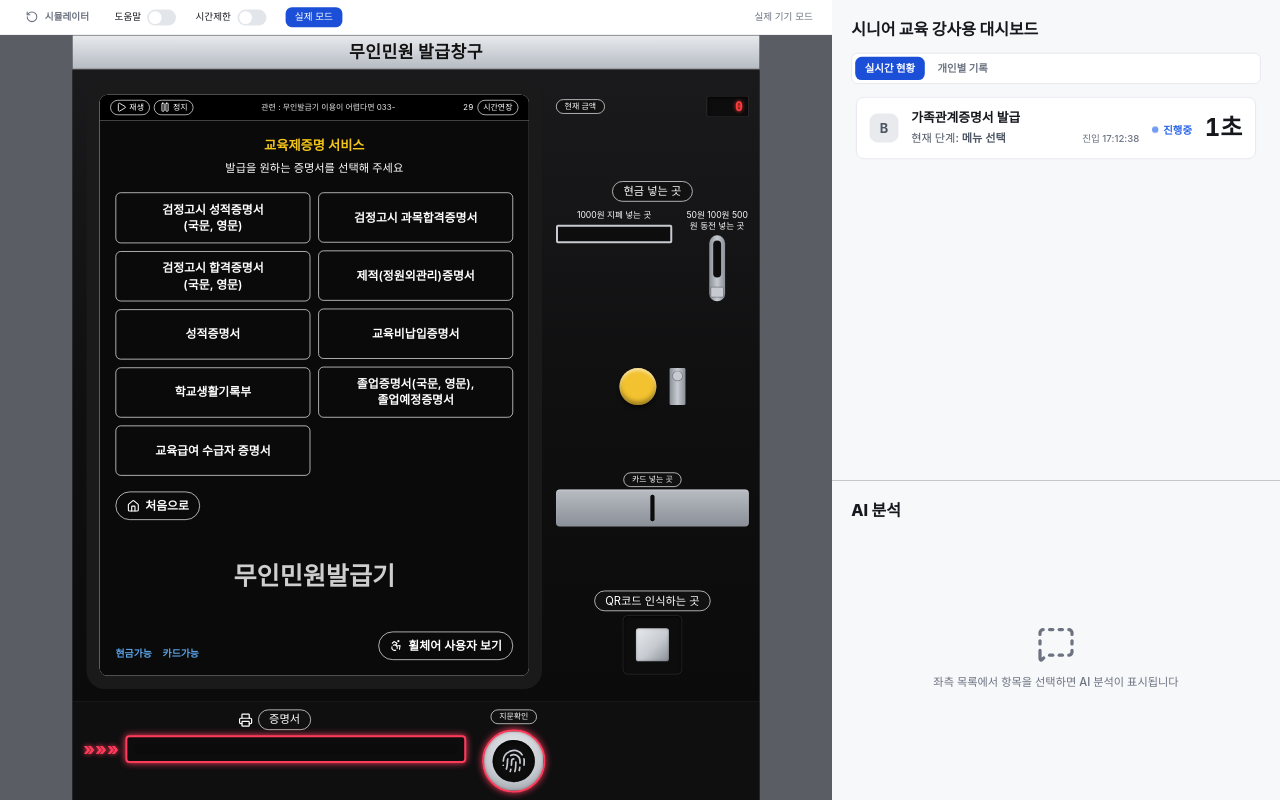
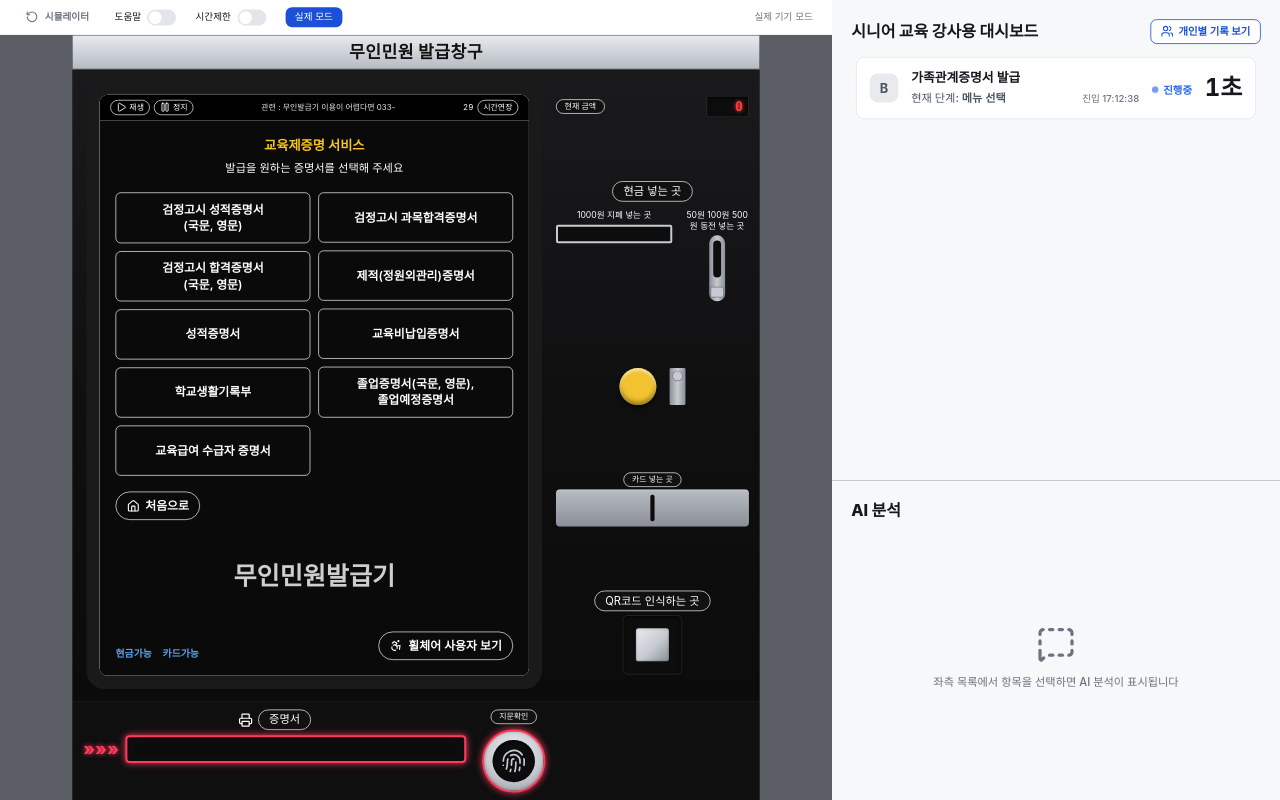
Before and after one commit to hyunho2378/donghae-kiosk, a React (Vite) app in the folder client/: page / in a window 1280 px wide. Built offline with nearby package versions, Linux system fonts and the light colour scheme; the HTML template or start-up script is replaced by a standard one; a web font is replaced by a local one.

Commit message:
3번째 세팅

```diff
--- a/client/src/App.jsx
+++ b/client/src/App.jsx
@@ -25,6 +25,7 @@
 import M13_Printing from './components/kiosk/modals/M13_Printing.jsx'
 import DashboardPanel from './components/dashboard/DashboardPanel.jsx'
 import AIPanel from './components/ai-panel/AIPanel.jsx'
+import RecordsView from './components/records/RecordsView.jsx'
 
 // 화면 ID → 대시보드 단계명 (S12는 AI 목업 screenLabel과 동일하게 "수수료 투입 및 발급")
 const SCREEN_LABELS = {
@@ -52,6 +53,7 @@
   const eventCounterRef = useRef(0)
   const idleDeadlineRef = useRef(0)
   const [warnSeconds, setWarnSeconds] = useState(null)
+  const [rightView, setRightView] = useState('live') // 'live' | 'records' (FIX-M: 우측 영역 전체 전환)
 
   const selectedEvent =
     eventsState.events.find((e) => e.id === eventsState.selectedId) ?? null
@@ -372,24 +374,30 @@
           </div>
         </div>
 
-        {/* 우측: 대시보드(상단) + AI 패널(하단) */}
+        {/* 우측: 대시보드(상단)+AI 패널(하단), 또는 개인별 기록(전체) — FIX-M */}
         <div
           className="flex flex-col"
           style={{ width: layout.rightPanelWidth, height: layout.kioskPanelHeight }}
         >
+          {rightView === 'live' ? (
+            <>
               <div style={{ height: layout.dashboardHeight }}>
                 <DashboardPanel
                   events={visibleEvents}
                   selectedId={eventsState.selectedId}
                   onSelect={(id) => eventsDispatch({ type: 'SELECT_EVENT', id })}
+                  onOpenRecords={() => setRightView('records')}
                 />
               </div>
-          <div
-            className="border-t border-dash-border"
-            style={{ height: layout.aiPanelHeight }}
-          >
+              <div className="border-t border-dash-border" style={{ height: layout.aiPanelHeight }}>
                 <AIPanel selectedEvent={selectedEvent} dispatch={eventsDispatch} />
               </div>
+            </>
+          ) : (
+            <div style={{ height: layout.dashboardHeight + layout.aiPanelHeight }}>
+              <RecordsView onBack={() => setRightView('live')} />
+            </div>
+          )}
         </div>
       </div>
     </div>
--- a/client/src/components/dashboard/DashboardPanel.jsx
+++ b/client/src/components/dashboard/DashboardPanel.jsx
@@ -1,44 +1,31 @@
-// 대시보드 패널 wrapper (COMPONENTS.md: 타이틀 + 탭 + 목록)
-// 탭 2개(PROMPT 08): 실시간 현황(기존 EventList, 로직 불변) / 개인별 기록(목록↔상세 자체 내비게이션).
-// 탭 상태는 이 컴포넌트가 관리 — App.jsx나 AI 패널(우측 하단) 로직에는 영향 없음.
+// 대시보드 패널 wrapper (COMPONENTS.md: 타이틀 + 목록)
+// FIX-M: 개인별 기록 진입은 탭이 아니라 헤더의 독립 버튼("개인별 기록 보기")으로 분리.
+// 클릭 시 App의 rightView가 records로 전환되며 우측 영역 전체(대시보드+AI 패널)가 RecordsView로 바뀐다.
 
-import { useState } from 'react'
+import { Users } from 'lucide-react'
 import EventList from './EventList.jsx'
-import RecordsTabToggle from '../records/RecordsTabToggle.jsx'
-import RecordsList from '../records/RecordsList.jsx'
-import RecordDetail from '../records/RecordDetail.jsx'
+import { iconSize } from '../../tokens.js'
 
-function DashboardPanel({ events, selectedId, onSelect }) {
-  const [tab, setTab] = useState('live')
-  const [selectedIdentifier, setSelectedIdentifier] = useState(null)
-
-  function handleTabChange(next) {
-    setTab(next)
-    setSelectedIdentifier(null) // 탭 전환 시 개인별 기록 상세 화면 초기화
-  }
-
+function DashboardPanel({ events, selectedId, onSelect, onOpenRecords }) {
   return (
     <div className="flex h-full flex-col bg-dash-bg p-6">
-      <h2 className="mb-4 text-dash-panel-title text-dash-text-primary">
-        시니어 교육 강사용 대시보드
-      </h2>
-      <RecordsTabToggle active={tab} onChange={handleTabChange} />
-
-      {tab === 'live' ? (
-        // 최대 6행 고정이라 스크롤 없음(overflow-hidden). px-1.5: 카드 좌측 테두리·shake(±4px)가 잘리지 않게 여백 (FIX-D)
-        <div className="min-h-0 flex-1 overflow-hidden px-1.5">
-          <EventList events={events} selectedId={selectedId} onSelect={onSelect} />
-        </div>
-      ) : (
-        // 개인별 기록 탭은 실시간 현황(6행 고정 no-scroll, FIX-D)과 무관 — 스크롤 허용
-        <div className="min-h-0 flex-1 overflow-y-auto px-1.5">
-          {selectedIdentifier ? (
-            <RecordDetail identifier={selectedIdentifier} onBack={() => setSelectedIdentifier(null)} />
-          ) : (
-            <RecordsList onSelect={setSelectedIdentifier} />
-          )}
-        </div>
-      )}
+      <div className="mb-4 flex items-center justify-between gap-3">
+        <h2 className="min-w-0 truncate text-dash-panel-title text-dash-text-primary">
+          시니어 교육 강사용 대시보드
+        </h2>
+        <button
+          type="button"
+          onClick={onOpenRecords}
+          className="flex shrink-0 items-center gap-1.5 rounded-dash-card border border-dash-primary bg-dash-surface px-3 py-1.5 text-dash-label text-dash-primary transition-colors hover:bg-dash-select"
+        >
+          <Users size={iconSize.xs} />
+          개인별 기록 보기
+        </button>
+      </div>
+      {/* 최대 6행 고정이라 스크롤 없음(overflow-hidden). px-1.5: 카드 좌측 테두리·shake(±4px)가 잘리지 않게 여백 (FIX-D) */}
+      <div className="min-h-0 flex-1 overflow-hidden px-1.5">
+        <EventList events={events} selectedId={selectedId} onSelect={onSelect} />
+      </div>
     </div>
   )
 }
--- a/client/src/components/records/RecordsTabToggle.jsx
+++ /dev/null
@@ -1,29 +0,0 @@
-// 대시보드 헤더 탭 2개: 실시간 현황 / 개인별 기록 (PROMPT 08). 선택 상태는 상위(DashboardPanel)가 관리.
-
-const TABS = [
-  { key: 'live', label: '실시간 현황' },
-  { key: 'records', label: '개인별 기록' },
-]
-
-function RecordsTabToggle({ active, onChange }) {
-  return (
-    <div className="mb-4 inline-flex shrink-0 gap-1 rounded-dash-card border border-dash-border bg-dash-surface p-1">
-      {TABS.map((tab) => (
-        <button
-          key={tab.key}
-          type="button"
-          onClick={() => onChange(tab.key)}
-          className={`rounded-dash-card px-3 py-1.5 text-dash-label transition-colors ${
-            active === tab.key
-              ? 'bg-dash-primary text-dash-surface'
-              : 'text-dash-text-secondary hover:bg-dash-bg'
-          }`}
-        >
-          {tab.label}
-        </button>
-      ))}
-    </div>
-  )
-}
-
-export default RecordsTabToggle
--- /dev/null
+++ b/client/src/components/records/RecordsView.jsx
@@ -0,0 +1,38 @@
+// 개인별 기록 화면 (FIX-M) — 우측 영역 전체(대시보드 600 + AI 패널 400 합친 1000px)를 차지하는
+// 독립 진입 화면. DashboardPanel의 "개인별 기록 보기" 버튼으로 진입, "실시간 현황으로 돌아가기"로 복귀.
+// 목록↔상세 내비게이션은 여기서 관리(RecordsList/RecordDetail 자체는 구조 변경 없음).
+
+import { useState } from 'react'
+import { ArrowLeft } from 'lucide-react'
+import { iconSize } from '../../tokens.js'
+import RecordsList from './RecordsList.jsx'
+import RecordDetail from './RecordDetail.jsx'
+
+function RecordsView({ onBack }) {
+  const [selectedIdentifier, setSelectedIdentifier] = useState(null)
+
+  return (
+    <div className="flex h-full flex-col bg-dash-bg p-6">
+      <button
+        type="button"
+        onClick={onBack}
+        className="mb-4 flex w-fit items-center gap-2 rounded-dash-card border border-dash-border bg-dash-surface px-3 py-1.5 text-dash-label text-dash-text-primary transition-colors hover:bg-dash-bg"
+      >
+        <ArrowLeft size={iconSize.xs} />
+        실시간 현황으로 돌아가기
+      </button>
+
+      <h2 className="mb-4 text-dash-panel-title text-dash-text-primary">개인별 기록</h2>
+
+      <div className="min-h-0 flex-1 overflow-y-auto px-1.5">
+        {selectedIdentifier ? (
+          <RecordDetail identifier={selectedIdentifier} onBack={() => setSelectedIdentifier(null)} />
+        ) : (
+          <RecordsList onSelect={setSelectedIdentifier} />
+        )}
+      </div>
+    </div>
+  )
+}
+
+export default RecordsView
--- a/client/src/lib/mockRecordsClient.js
+++ b/client/src/lib/mockRecordsClient.js
@@ -1,21 +1,31 @@
-// 강사용 개인별 기록 조회 (PROMPT 08 목업 → PROMPT 09 실제 API 연동)
-// 파일명은 유지(다른 곳에서 이 경로로 import 중). 함수 시그니처(getRecordsList/getRecordDetail)와
-// 반환 shape은 그대로라 RecordsList.jsx/RecordDetail.jsx는 손댈 필요 없음.
-// 실제 엔드포인트: server/routes/records.js (server/schema.sql 기준 Neon 쿼리).
+// 강사용 개인별 기록 조회 (PROMPT 08 목업 → PROMPT 09 실제 API → FIX-M 다시 프론트 고정 데이터)
+// Express 서버가 Vercel에 배포되지 않아 /api/records가 404 나므로, 데모 목적상 dummyRecords.js
+// (FIX-L, 10명)를 다시 직접 반환한다. server/routes/records.js·db.js·seed.js·migrate.js는 삭제하지
+// 않고 보존(나중에 실제 DB 연결 시 재사용). 함수 시그니처·반환 shape은 그대로 유지.
 
-async function request(path) {
-  const res = await fetch(path)
-  if (!res.ok) {
-    const body = await res.json().catch(() => ({}))
-    throw new Error(body.error || `요청 실패 (${res.status})`)
+import { dummyRecords } from '../data/dummyRecords.js'
+
+function summarize(person) {
+  const lastVisit = person.visits[person.visits.length - 1]
+  const stuckSteps = lastVisit.stepLogs.filter((s) => s.stuck)
+  const lastStatusSummary =
+    stuckSteps.length === 0
+      ? '막힘 없이 완료'
+      : `최근 막힘 ${stuckSteps[stuckSteps.length - 1].screenLabel}`
+  return {
+    identifier: person.identifier,
+    service: person.service,
+    visitCount: person.visits.length,
+    firstVisitDate: person.visits[0].date,
+    lastVisitDate: lastVisit.date,
+    lastStatusSummary,
   }
-  return res.json()
 }
 
 export async function getRecordsList() {
-  return request('/api/records')
+  return dummyRecords.map(summarize)
 }
 
 export async function getRecordDetail(identifier) {
-  return request(`/api/records/${encodeURIComponent(identifier)}`)
+  return dummyRecords.find((p) => p.identifier === identifier) ?? null
 }
```
Also changed, not shown: 2 other files (tests, documents, lock files or other folders). Lines whose indentation alone changed are shown as unchanged.
